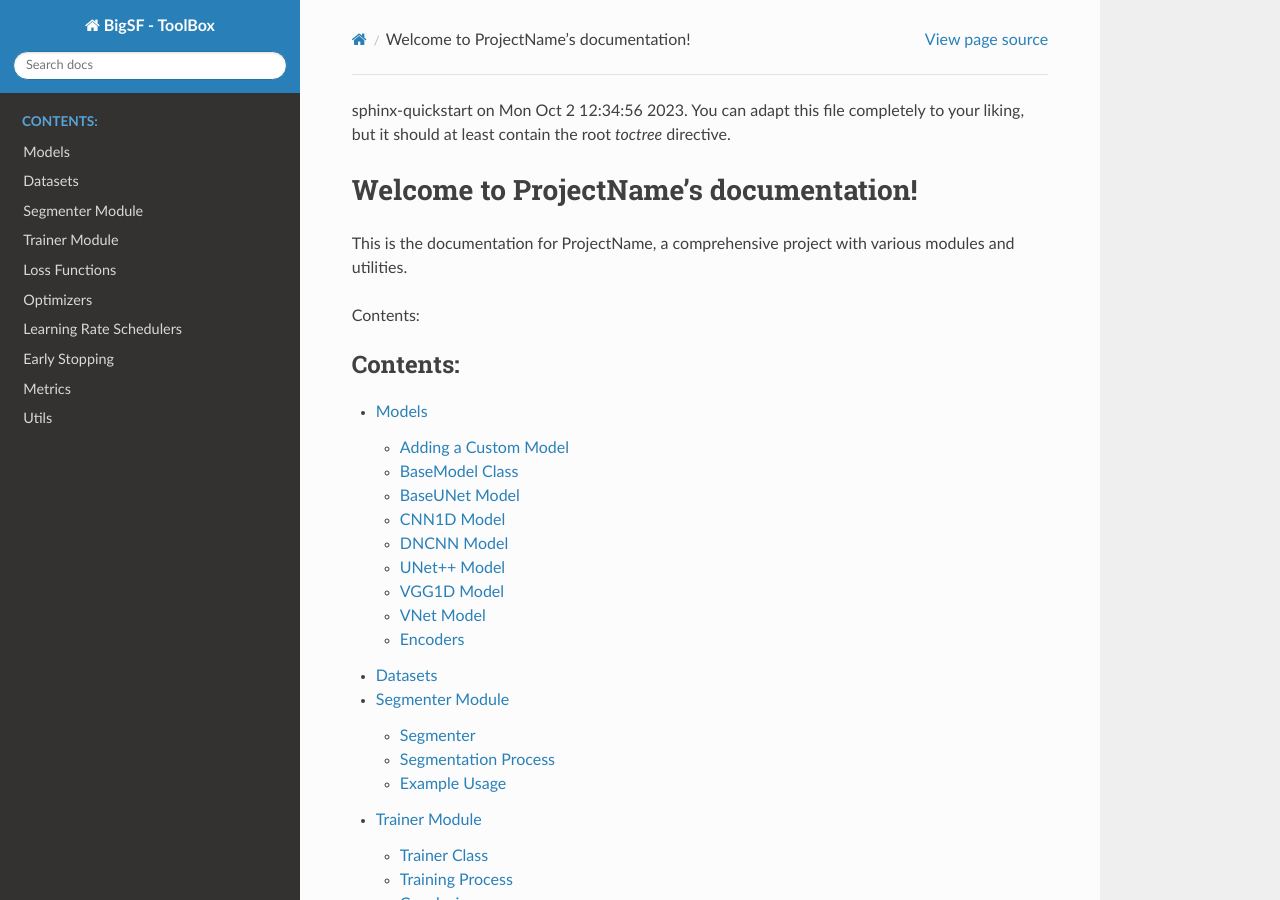
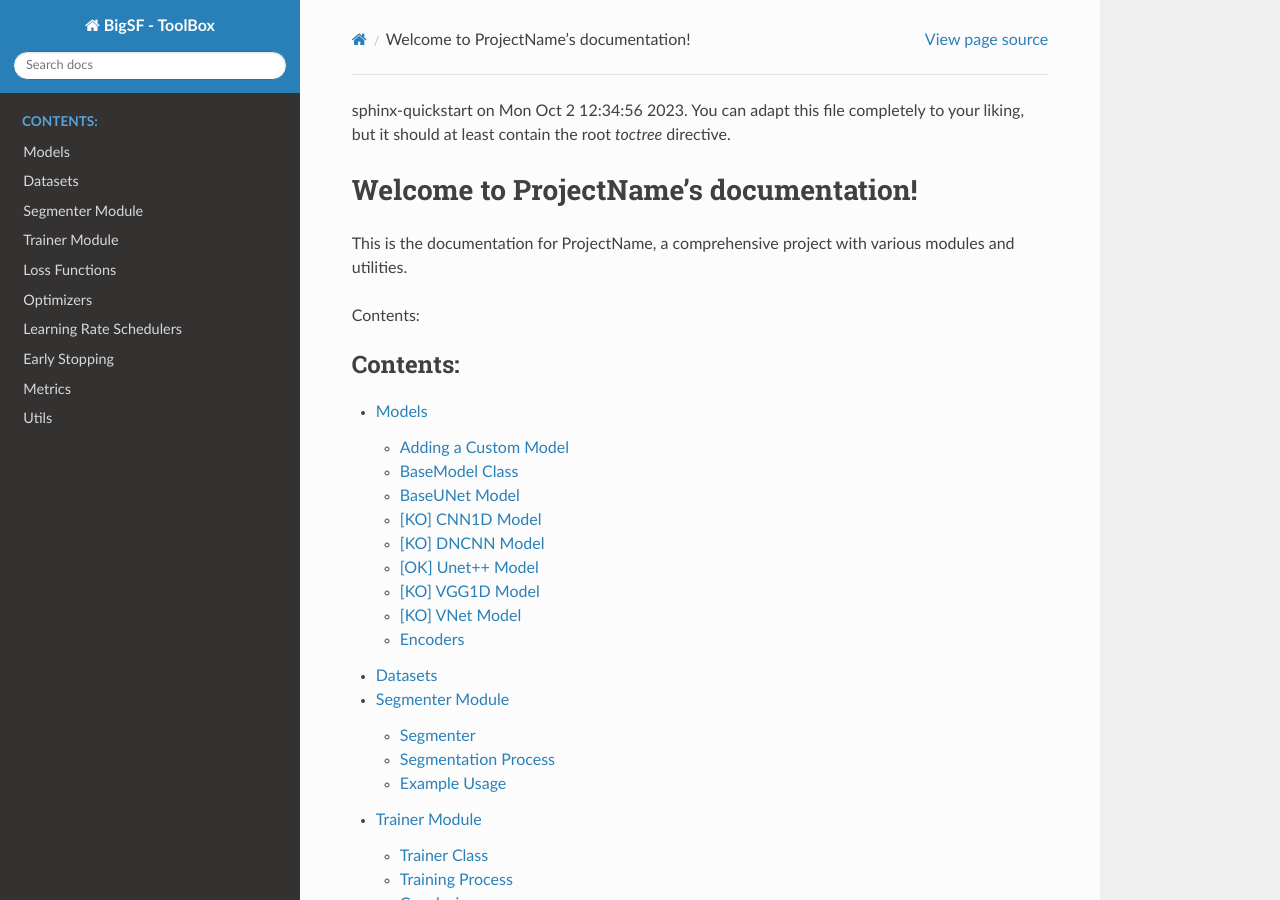
Before and after one commit to multi-learn/lis2, a Sphinx documentation site: the page built from docs/source/index.rst, in a window 1280 px wide and 900 px high. Built offline with Sphinx 7.4.7 and the Read the Docs theme 3.1.0, drawn with Linux system fonts in a browser that asks for light colours.

Commit message:
Update docs with -

```diff
--- a/docs/source/modules/datasets.rst
+++ b/docs/source/modules/datasets.rst
@@ -1,7 +1,9 @@
 Datasets
 ========
 
-.. automodule:: datasets
+.. currentmodule:: datasets
+
+.. autoclass:: Fake3DDataset
    :members:
    :undoc-members:
    :show-inheritance:
--- a/docs/source/modules/models.rst
+++ b/docs/source/modules/models.rst
@@ -178,8 +178,8 @@
 
 These positions determine when the position encoding is integrated into the U-Net model's forward pass, affecting how spatial information is utilized throughout the network.
 
-CNN1D Model
------------
+[KO] CNN1D Model
+----------------
 
 .. autoclass:: CNN1D
    :members:
@@ -188,8 +188,8 @@
 
 The ``CNN1D`` model implements a 1D convolutional neural network architecture, suitable for tasks involving sequential or time-series data.
 
-DNCNN Model
------------
+[KO] DNCNN Model
+----------------
 
 .. autoclass:: DnCNN
    :members:
@@ -198,8 +198,8 @@
 
 The ``DnCNN`` model is a denoising convolutional neural network, often used for image denoising applications.
 
-UNet++ Model
-------------
+[OK] Unet++ Model
+-----------------
 
 .. autoclass:: UNetPP
    :members:
@@ -208,8 +208,8 @@
 
 The ``UNetPP`` model extends the U-Net architecture with dense connections, improving performance for medical imaging and segmentation tasks.
 
-VGG1D Model
------------
+[KO] VGG1D Model
+----------------
 
 .. autoclass:: VGG1D
    :members:
@@ -218,8 +218,8 @@
 
 The ``VGG1D`` model is a 1D adaptation of the VGG architecture, commonly used for time-series classification.
 
-VNet Model
-----------
+[KO] VNet Model
+---------------
 
 .. autoclass:: VNet
    :members:
```
Also changed, not shown: docs/source/modules/encoders.rst (deleted, +0 -100 lines), 3 other files.
